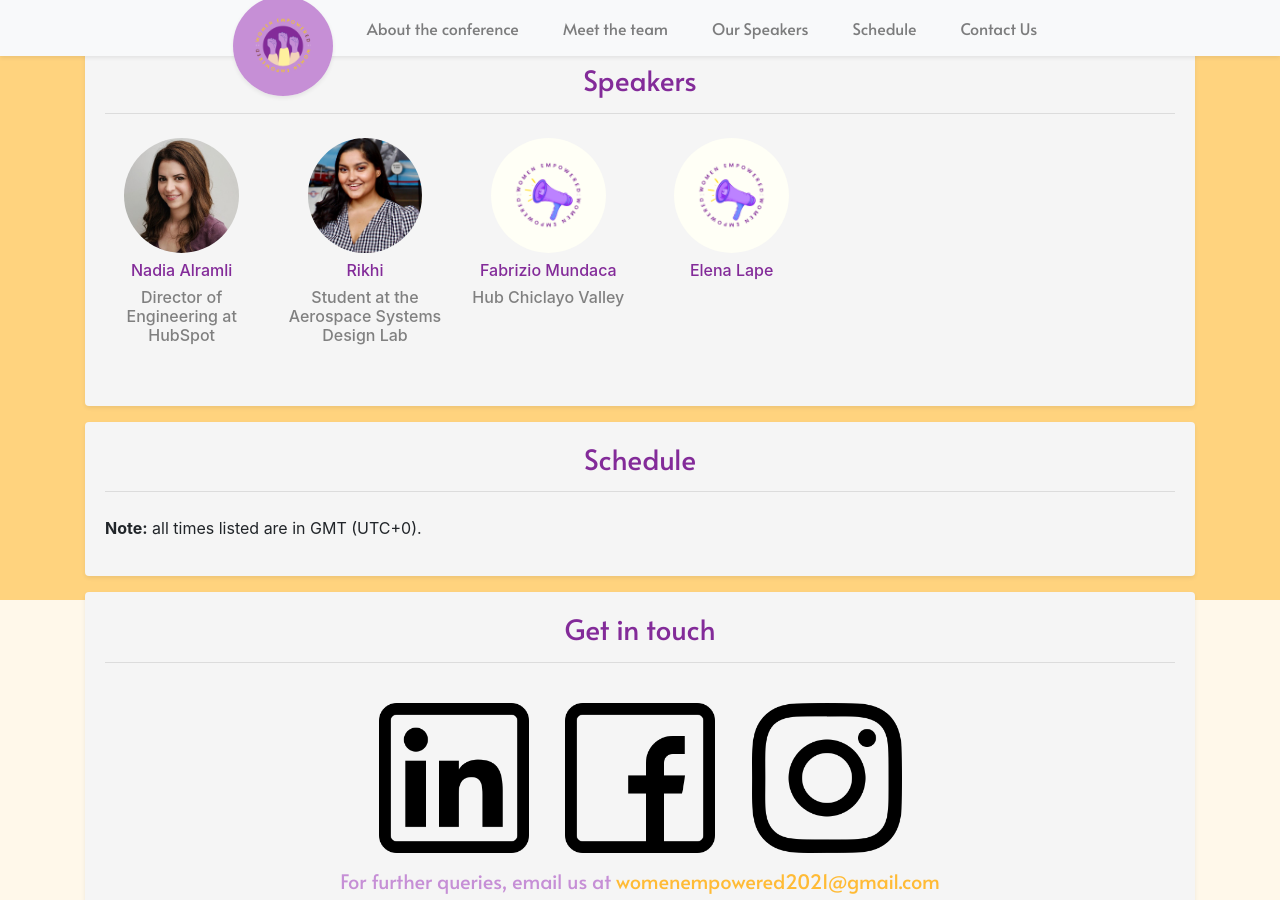
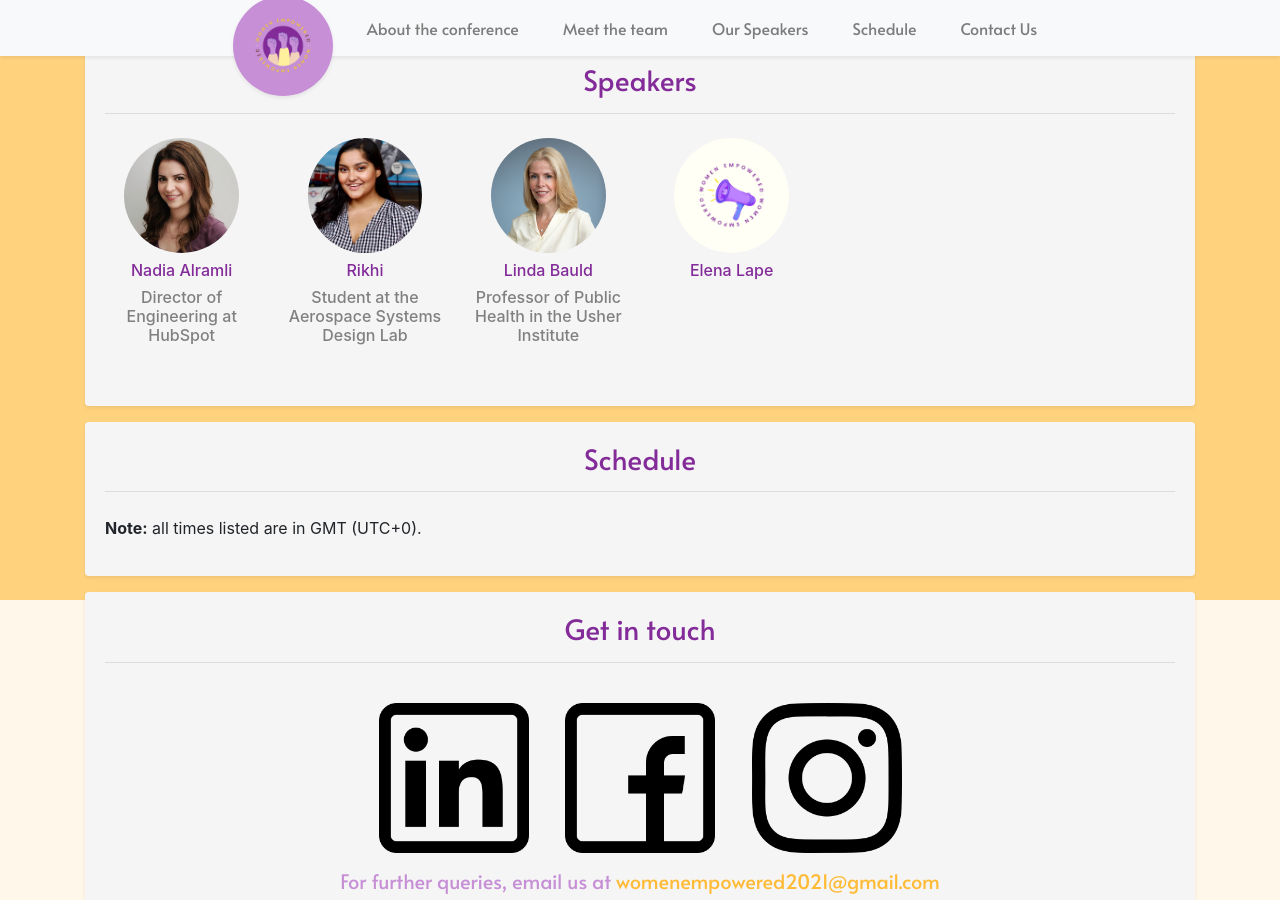
Before and after one commit to edinburgh-hoppers/WEwebsite, a Jekyll site: the page built from _pages/index.html, in a window 1280 px wide and 900 px high, scrolled down 2046 px. Built offline with Jekyll 4.4.1, drawn with Linux system fonts in a browser that asks for light colours.

Commit message:
Added more pictures to speakers

```diff
--- a/_data/speakers.yml
+++ b/_data/speakers.yml
@@ -6,10 +6,10 @@
   shortDescription:  Student at the Aerospace Systems Design Lab
   img: rikhi_circle.jpg
   link: https://www.a-balancing-act.com/
-- name: "Fabrizio Mundaca"
-  shortDescription: Hub Chiclayo Valley
-  #img: Fabrizio_Mundana_Spark_Workshop.jpg
-  #link: https://www.facebook.com/hubchiclayovalley
+- name: "Linda Bauld "
+  shortDescription: Professor of Public Health in the Usher Institute
+  img: LBauld.jpg
+  link: https://www.ed.ac.uk/profile/linda-bauld
 - name: "Elena Lape"
   shortDescription:
   #img: elena_lape.jpeg
```
Also changed, not shown: images/speakers/LBauld.jpg (added), 1 other file.
